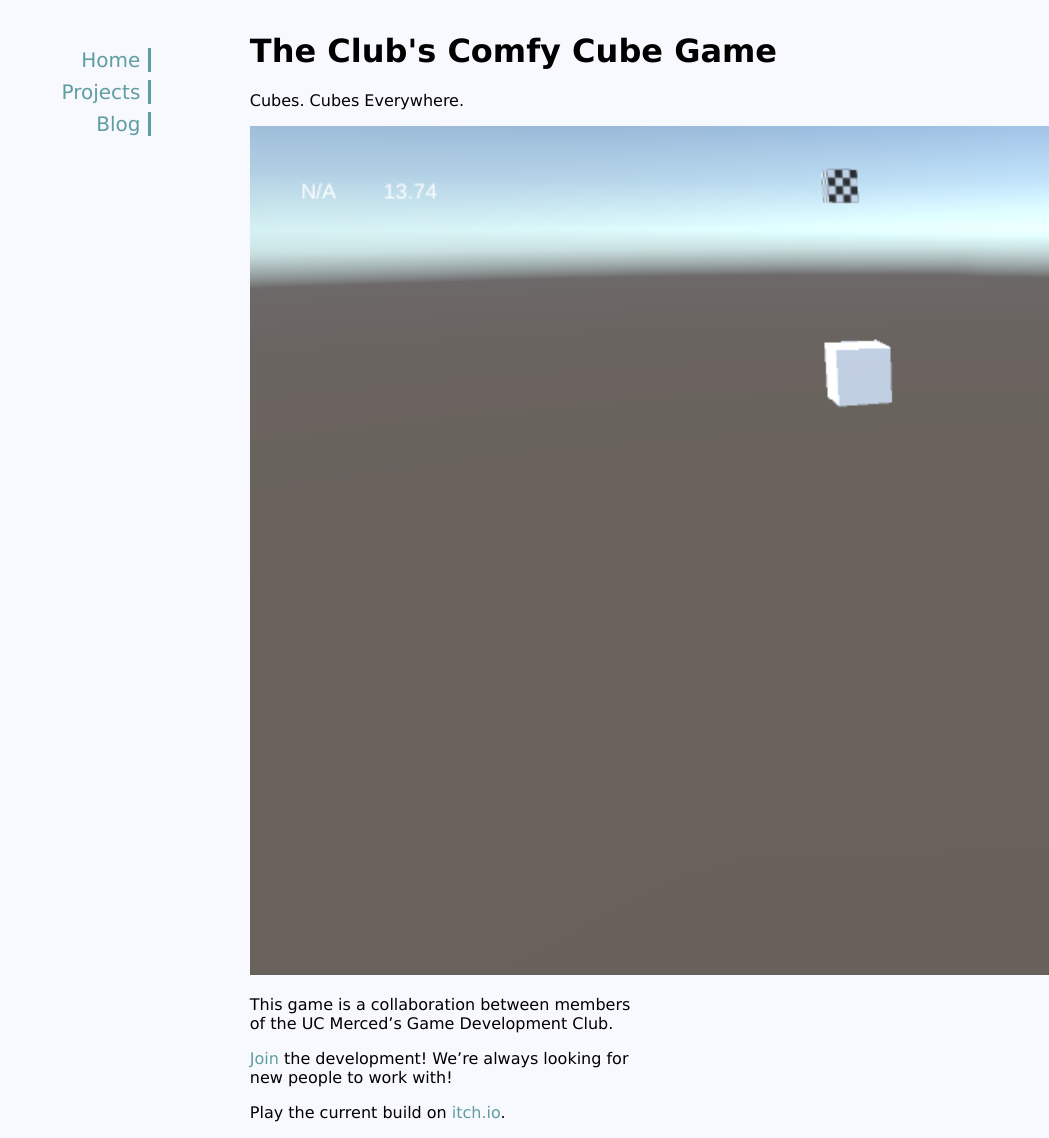
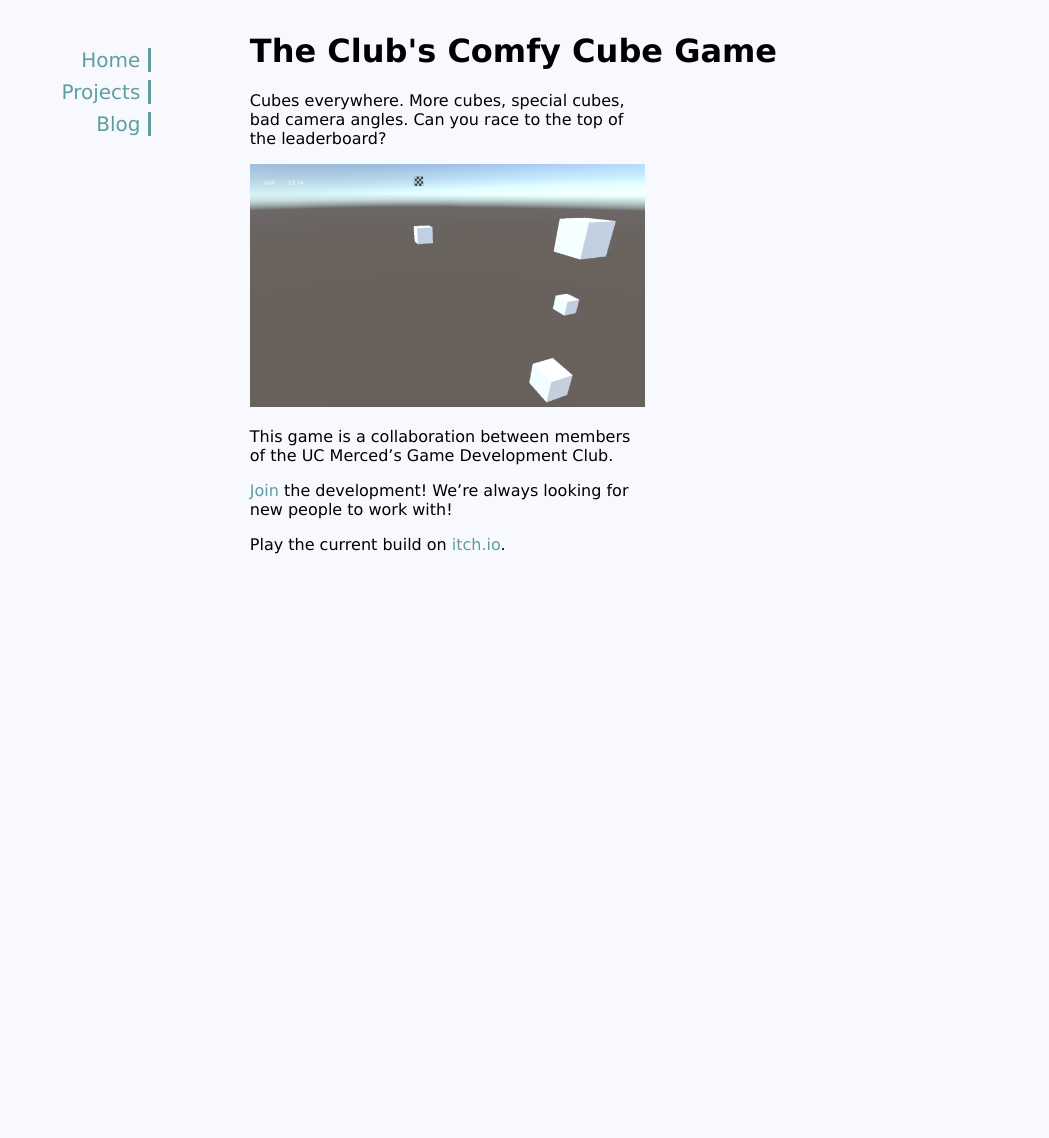
Before and after one commit to justinlok/justinlok.github.io, a Jekyll site: the page built from _posts/projects/0002-01-01-tcccg.md, in a window 1280 px wide and 1138 px high. Shown: the whole window, without its empty margins (231-1280 px from the left). Built offline with Jekyll 4.4.1, drawn with Linux system fonts in a browser that asks for light colours.

Commit message:
added images to projects

```diff
--- a/_layouts/project.html
+++ b/_layouts/project.html
@@ -2,6 +2,7 @@
 layout: default
 categories: project
 ---
+
 <h1>{{ page.title }}</h1>
 
 {{ content }}
--- a/_posts/projects/0002-01-01-tcccg.md
+++ b/_posts/projects/0002-01-01-tcccg.md
@@ -10,7 +10,7 @@ categories: projects
 ---
 
 
-Cubes. Cubes Everywhere.
+Cubes everywhere. More cubes, special cubes, bad camera angles. Can you race to the top of the leaderboard?
 
 ![](\assets\images\projects\tcccg\screenshot1.png)
 
--- a/_sass/main.scss
+++ b/_sass/main.scss
@@ -10,3 +10,8 @@ a{
     text-decoration:none;
     color:cadetblue;
 }
+
+
+img{
+    max-width: 100%;
+}
--- a/_sass/narrowscreen.scss
+++ b/_sass/narrowscreen.scss
@@ -1,20 +1,22 @@
 
 .sidenav{
     background-color: ghostwhite;
+    max-width: 100vw;
 }
 
 .sidenav a{
     text-decoration: none;
-    padding-right: 8px;
+    padding-right: 80vw;
     margin-top: 8px;
+    margin-bottom:8px;
     border-left: 0px;
     border-bottom: 0px;
     border-top: 0px;
     border-right: 3px;
     border-style: solid;
+    font-size: 20px;
 }
 
 .main{
     background-color: ghostwhite;
-
 }
```
Also changed, not shown: _posts/projects/0001-01-01-project-miami.md (+1 -1 lines), assets/images/projects/project_miami/screenshot1.png (added), assets/images/projects/project_miami/screenshot2.png (added), assets/images/projects/project_miami/screenshot3.png (added).
